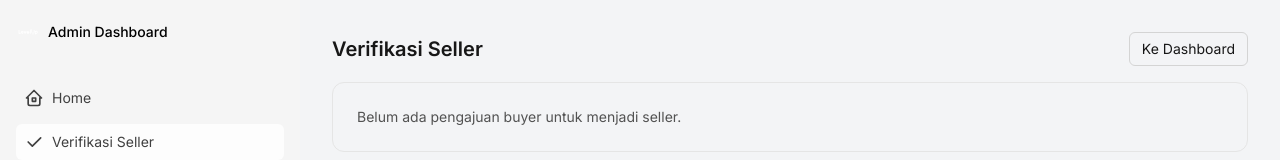
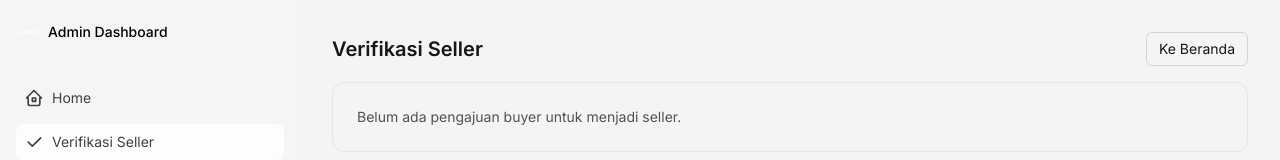
Before and after one commit to M-Aidil-Fitrah/LevelUp-Hackathon, a React (Vite) app: page /admin/verify-seller in a window 1280 px wide. Shown: the top 160 px of the page. Built offline with nearby package versions, Linux system fonts and the light colour scheme.

Commit message:
fix: route

```diff
--- a/src/pages/admin/VerifySeller.tsx
+++ b/src/pages/admin/VerifySeller.tsx
@@ -35,13 +35,19 @@ export default function VerifySellerPage() {
 
   return (
     <div className="flex h-screen w-screen overflow-hidden md:flex-row bg-gray-100 dark:bg-neutral-900">
-      <AdminSidebar active="verify" onChange={() => {}} />
+      <AdminSidebar
+        active="verify"
+        onChange={(next) => {
+          if (next === 'home') navigate('/admin/dashboard');
+          if (next === 'verify') navigate('/admin/verify-seller');
+        }}
+      />
       <div className="flex flex-1">
         <div className="flex h-full w-full flex-1 flex-col gap-2 p-3 md:p-8">
           <div className="flex items-center justify-between mb-2 gap-2">
             <h1 className="text-lg md:text-xl font-semibold text-neutral-900 dark:text-neutral-100">Verifikasi Seller</h1>
             <div className="flex items-center gap-2">
-              <button onClick={() => navigate('/admin/dashboard')} className="text-xs md:text-sm px-3 py-1.5 rounded-md border border-neutral-300 dark:border-white/20 text-neutral-900 dark:text-neutral-100 hover:bg-gray-200 dark:hover:bg-white/10">Ke Dashboard</button>
+              <button onClick={() => navigate('/')} className="text-xs md:text-sm px-3 py-1.5 rounded-md border border-neutral-300 dark:border-white/20 text-neutral-900 dark:text-neutral-100 hover:bg-gray-200 dark:hover:bg-white/10">Ke Beranda</button>
             </div>
           </div>
 
```
